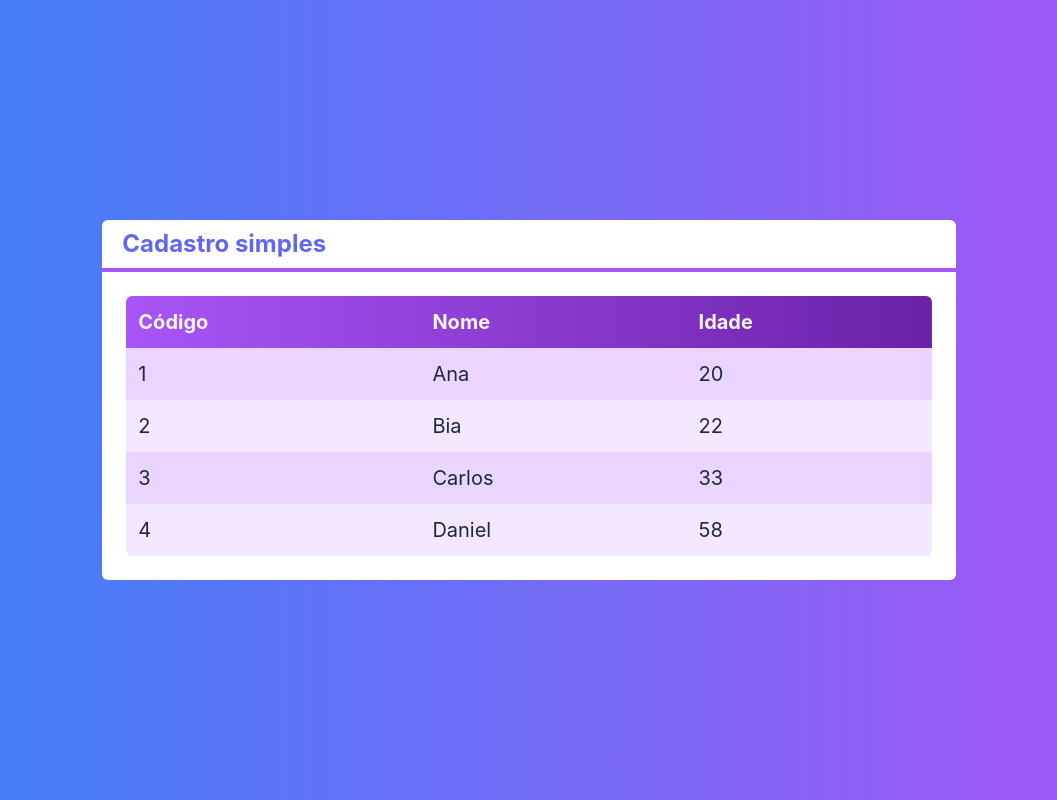
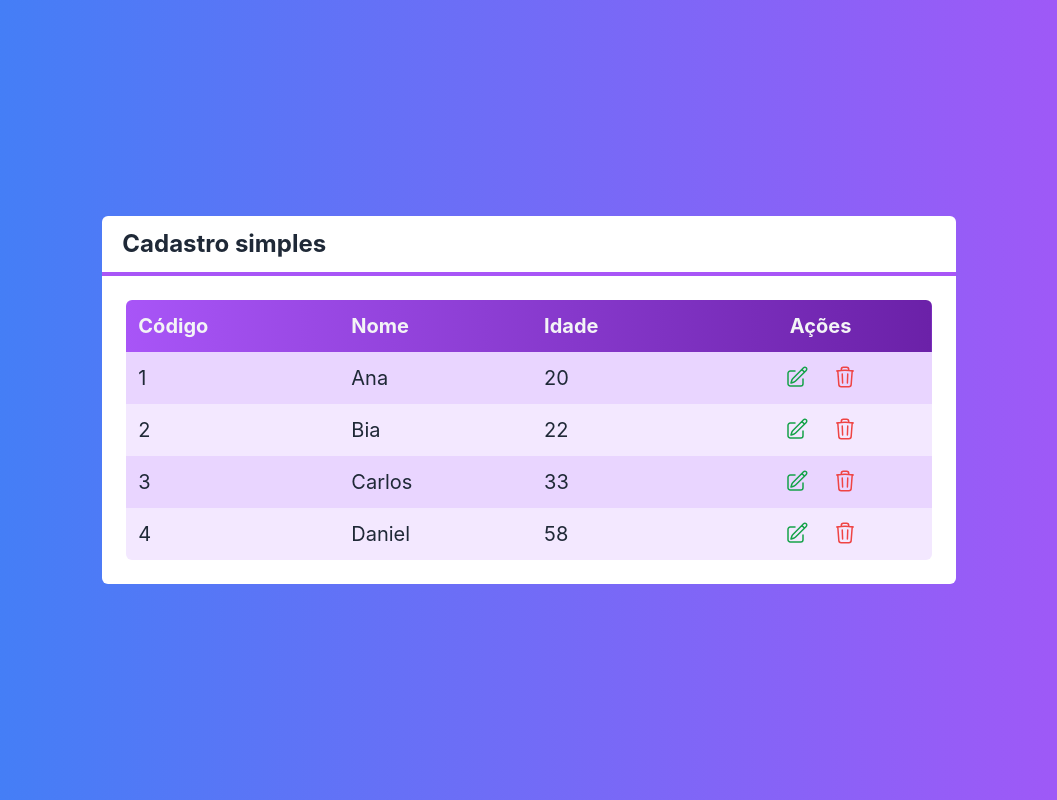
Before and after one commit to JuliaGomesDev/Next-Crud, a Next.js app: page / in a window 1280 px wide. Shown: the whole page, without its empty margins (111-1168 px from the left). Built offline with nearby package versions, Linux system fonts and the light colour scheme.

Commit message:
create: Icones.tsx modified: compontent Tabela.tsx, Titulo.tsx and index.tsx

```diff
--- /dev/null
+++ b/src/components/Icones.tsx
@@ -0,0 +1,33 @@
+export const IconEdicao = (
+  <svg
+    xmlns="http://www.w3.org/2000/svg"
+    fill="none"
+    viewBox="0 0 24 24"
+    strokeWidth={1.5}
+    stroke="currentColor"
+    className="w-6 h-6"
+  >
+    <path
+      strokeLinecap="round"
+      strokeLinejoin="round"
+      d="M16.862 4.487l1.687-1.688a1.875 1.875 0 112.652 2.652L10.582 16.07a4.5 4.5 0 01-1.897 1.13L6 18l.8-2.685a4.5 4.5 0 011.13-1.897l8.932-8.931zm0 0L19.5 7.125M18 14v4.75A2.25 2.25 0 0115.75 21H5.25A2.25 2.25 0 013 18.75V8.25A2.25 2.25 0 015.25 6H10"
+    />
+  </svg>
+)
+
+export const IconLixo = (
+  <svg
+    xmlns="http://www.w3.org/2000/svg"
+    fill="none"
+    viewBox="0 0 24 24"
+    strokeWidth={1.5}
+    stroke="currentColor"
+    className="w-6 h-6"
+  >
+    <path
+      strokeLinecap="round"
+      strokeLinejoin="round"
+      d="M14.74 9l-.346 9m-4.788 0L9.26 9m9.968-3.21c.342.052.682.107 1.022.166m-1.022-.165L18.16 19.673a2.25 2.25 0 01-2.244 2.077H8.084a2.25 2.25 0 01-2.244-2.077L4.772 5.79m14.456 0a48.108 48.108 0 00-3.478-.397m-12 .562c.34-.059.68-.114 1.022-.165m0 0a48.11 48.11 0 013.478-.397m7.5 0v-.916c0-1.18-.91-2.164-2.09-2.201a51.964 51.964 0 00-3.32 0c-1.18.037-2.09 1.022-2.09 2.201v.916m7.5 0a48.667 48.667 0 00-7.5 0"
+    />
+  </svg>
+)
--- a/src/components/Tabela.tsx
+++ b/src/components/Tabela.tsx
@@ -1,16 +1,22 @@
 import Cliente from '../core/Cliente'
+import { IconEdicao, IconLixo } from './Icones'
 
 interface TabelaProps {
   clientes: Cliente[]
+  clienteSelecionado?: (cliente: Cliente) => void
+  clienteExcluido?: (cliente: Cliente) => void
 }
 
 export default function Tabela(props: TabelaProps) {
+  const exibirAcoes = props.clienteSelecionado || props.clienteExcluido
+
   function renderizarCabecalho() {
     return (
       <tr>
         <th className="text-left p-3">Código</th>
         <th className="text-left p-3">Nome</th>
         <th className="text-left p-3">Idade</th>
+        {exibirAcoes ? <th className="p-3">Ações</th> : false}
       </tr>
     )
   }
@@ -25,9 +31,37 @@
           <td className="text-left p-3">{cliente.id}</td>
           <td className="text-left p-3">{cliente.nome}</td>
           <td className="text-left p-3">{cliente.idade}</td>
+          {exibirAcoes ? renderizarAcoes(cliente) : false}
         </tr>
       )
     })
+  }
+
+  function renderizarAcoes(cliente: Cliente) {
+    return (
+      <td className="flex justify-center">
+        {props.clienteSelecionado ? (
+          <button
+            className={`flex justify-center items-center text-green-600 rounded-full hover:bg-purple-50 p-2 m-1`}
+            onClick={() => props.clienteSelecionado?.(cliente)}
+          >
+            {IconEdicao}
+          </button>
+        ) : (
+          false
+        )}
+        {props.clienteExcluido ? (
+          <button
+            className={`flex justify-center items-center text-red-500 rounded-full hover:bg-purple-50 p-2 m-1`}
+            onClick={() => props.clienteExcluido?.(cliente)}
+          >
+            {IconLixo}
+          </button>
+        ) : (
+          false
+        )}
+      </td>
+    )
   }
 
   return (
--- a/src/components/Titulo.tsx
+++ b/src/components/Titulo.tsx
@@ -1,9 +1,7 @@
 export default function Titulo(props) {
   return (
     <div className={`flex flex-col justify-center`}>
-      <h1 className="pl-5 py-2 text-2xl text-indigo-500 font-bold">
-        {props.children}
-      </h1>
+      <h1 className="pl-5 py-3 text-2xl font-bold">{props.children}</h1>
       <hr className="border-2 border-purple-500" />
     </div>
   )
--- a/src/pages/index.tsx
+++ b/src/pages/index.tsx
@@ -10,6 +10,13 @@
     new Cliente('Daniel', 58, '4')
   ]
 
+  function clienteSelecionado(cliente: Cliente) {
+    console.log(cliente.nome)
+  }
+
+  function clienteExcluido(cliente: Cliente) {
+    console.log(`Excluir.. ${cliente.nome}`)
+  }
   return (
     <div
       className={`
@@ -18,7 +25,11 @@
       text-white`}
     >
       <Layout titulo="Cadastro simples">
-        <Tabela clientes={clientes}></Tabela>
+        <Tabela
+          clientes={clientes}
+          clienteSelecionado={clienteSelecionado}
+          clienteExcluido={clienteExcluido}
+        ></Tabela>
       </Layout>
     </div>
   )
```
